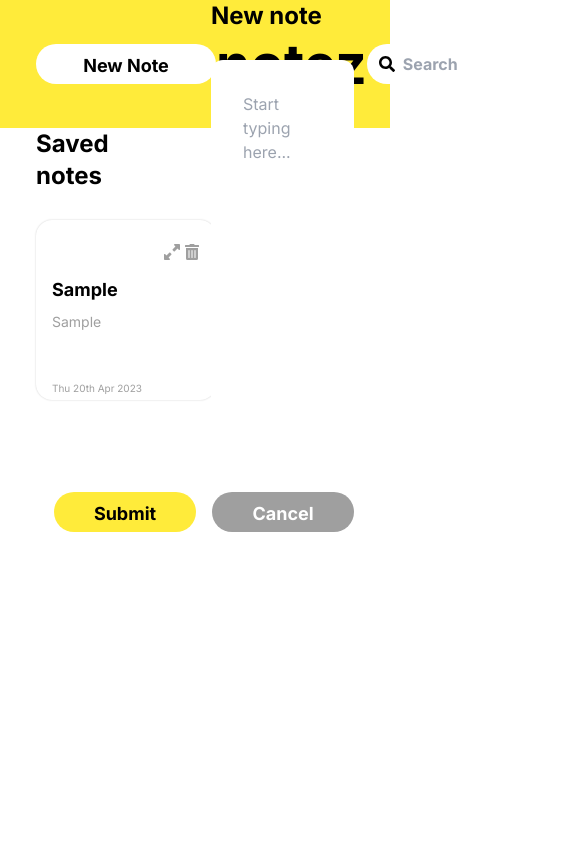
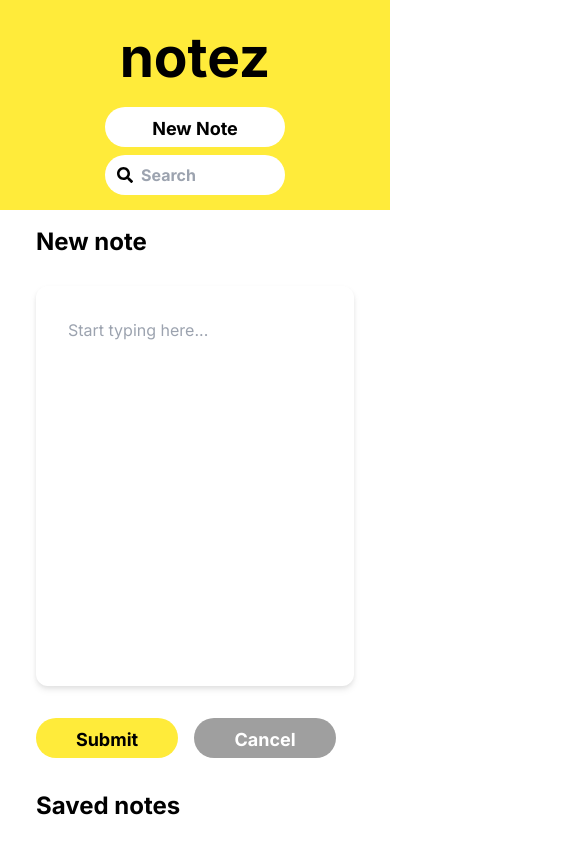
Before and after one commit to Elstraf/notezApp, a React (Create React App) app: page /create in a window 390 px wide. Both pictures are taken after typing "Sample", "Sample" into the empty fields and a click on the button "Submit". Shown: the top 844 px of the page, 563 px wide, since content can reach past the window. Built offline with nearby package versions, Linux system fonts and the light colour scheme.

Commit message:
made it responsive

```diff
--- a/src/Components/Header/index.tsx
+++ b/src/Components/Header/index.tsx
@@ -5,20 +5,23 @@ import Search from "../Search";
 
 const Header = () => {
   return (
-    <div className="bg-yellow md:h-hero relative">
+    <>
+      <div className="bg-yellow md:h-hero h-[210px] relative">
         <Container>
-        <div className="flex  h-32 justify-between items-center">
+          <div className="flex flex-col sm:flex-row  h-32 justify-between items-center pt-4 gap-2 sm:gap-0">
             <Link to={"/create"}>
               <Button text="New Note" onClick={() => {}} classes="bg-white" />
             </Link>
-          <Link to={"/"}>
+            <Link to={"/"} className="order-first sm:order-2">
               <h1 className=" text-[55px] font-bold">notez</h1>
             </Link>
-
+            <div className="sm:order-last">
               <Search />
+            </div>
           </div>
         </Container>
       </div>
+    </>
   );
 };
 
--- a/src/Components/NoteForm/index.tsx
+++ b/src/Components/NoteForm/index.tsx
@@ -57,8 +57,6 @@ const NoteForm = ({ selectedNote, id }: NoteFormProps) => {
 
   const updateNote = useNoteStore((state) => state.updateNote);
 
-  console.log(note);
-
   useEffect(() => {
     if (selectedNote) {
       SetNote((prev) => ({ ...prev, ...selectedNote }));
@@ -106,12 +104,12 @@ const NoteForm = ({ selectedNote, id }: NoteFormProps) => {
   };
 
   return (
-    <div className=" relative z-10 -mt-32">
+    <div className=" relative z-10 md:-mt-32 pt-4 sm:pt-0">
       <div className="flex flex-col">
         <form className={`flex flex-col ${styles.form}`}>
-          <div className="flex items-baseline">
+          <div className="flex items-baseline flex-col lg:flex-row overflow-hidden">
             <input
-              className=" text-2xl text-black placeholder:text-black mb-7 bg-transparent font-bold w-min"
+              className=" text-2xl text-black placeholder:text-black mb-7 bg-transparent font-bold"
               type="text"
               placeholder="New note"
               name="title"
@@ -125,13 +123,13 @@ const NoteForm = ({ selectedNote, id }: NoteFormProps) => {
           <textarea
             placeholder="Start typing here..."
             rows={14}
-            className=" shadow-md rounded-xl p-8 resize-none "
+            className=" shadow-md rounded-xl p-8 resize-none drop-shadow-md "
             name="body"
             value={note.body}
             onChange={(e) => handleChange(e)}
           />
         </form>
-        <div className="flex gap-4 self-end mt-8">
+        <div className="flex gap-4 sm:self-end mt-8">
           <button
             onClick={(e) => handleSubmit(e)}
             className="p-2 bg-yellow h-10 rounded-3xl font-bold text-lg hover:text-yellow hover:bg-black transition-all duration-300  w-[142px] text-[14px]"
--- a/src/Components/NoteList/index.tsx
+++ b/src/Components/NoteList/index.tsx
@@ -63,7 +63,7 @@ const NoteList = ({ smallList }: NoteListProps) => {
     return (
       <div className="md:relative md:-mt-32">
         <h3 className=" text-2xl font-bold mb-7">Saved notes</h3>
-        <div className="flex gap-8 flex-wrap">
+        <div className="flex gap-8 flex-wrap overflow-scroll max-h-[500px]">
           {notes.length >= 1 &&
             notes.map((note, id) => (
               <div key={id}>
@@ -81,7 +81,7 @@ const NoteList = ({ smallList }: NoteListProps) => {
   }
 
   return (
-    <div className="md:relative md:-mt-16">
+    <div className="md:relative md:-mt-16 pt-4 sm:p-0">
       <div className="grid grid-cols-1 sm:grid-cols-3 md:grid-cols-3 lg:grid-cols-4 xl:grid-cols-6 xl:justify-items-start  justify-items-center  gap-y-4">
         {notes.length >= 1 &&
           notes.map((note, id) => (
--- a/src/Pages/Create/index.tsx
+++ b/src/Pages/Create/index.tsx
@@ -8,9 +8,13 @@ const Create = () => {
     <>
       <Header />
       <Container>
-        <div className="grid grid-cols-2 gap-8 ">
-          <NoteList smallList />
-          <NoteForm />
+        <div className="grid grid-cols-1 md:grid-cols-2 gap-8 ">
+          <div className="order-2 md:order-1">
+            <NoteList smallList />
+          </div>
+          <div className="order-1">
+            <NoteForm />
+          </div>
         </div>
       </Container>
     </>
--- a/src/Pages/Edit/index.tsx
+++ b/src/Pages/Edit/index.tsx
@@ -16,9 +16,13 @@ const Edit = () => {
     <>
       <Header />
       <Container>
-        <div className="grid grid-cols-2 gap-8 ">
-          <NoteList smallList />
-          <NoteForm selectedNote={selectedNote[0]} id={id} />
+        <div className="grid grid-cols-1 md:grid-cols-2 gap-8">
+          <div className="order-2 md:order-1">
+            <NoteList smallList />
+          </div>
+          <div className="order-1">
+            <NoteForm selectedNote={selectedNote[0]} id={id} />
+          </div>
         </div>
       </Container>
     </>
--- a/src/index.css
+++ b/src/index.css
@@ -9,4 +9,9 @@
     html {
         font-family: 'Inter';
     }
+
+    html, body {
+        min-height: 100%;
+    }
+
 }
```
Lines whose indentation alone changed are shown as unchanged.
